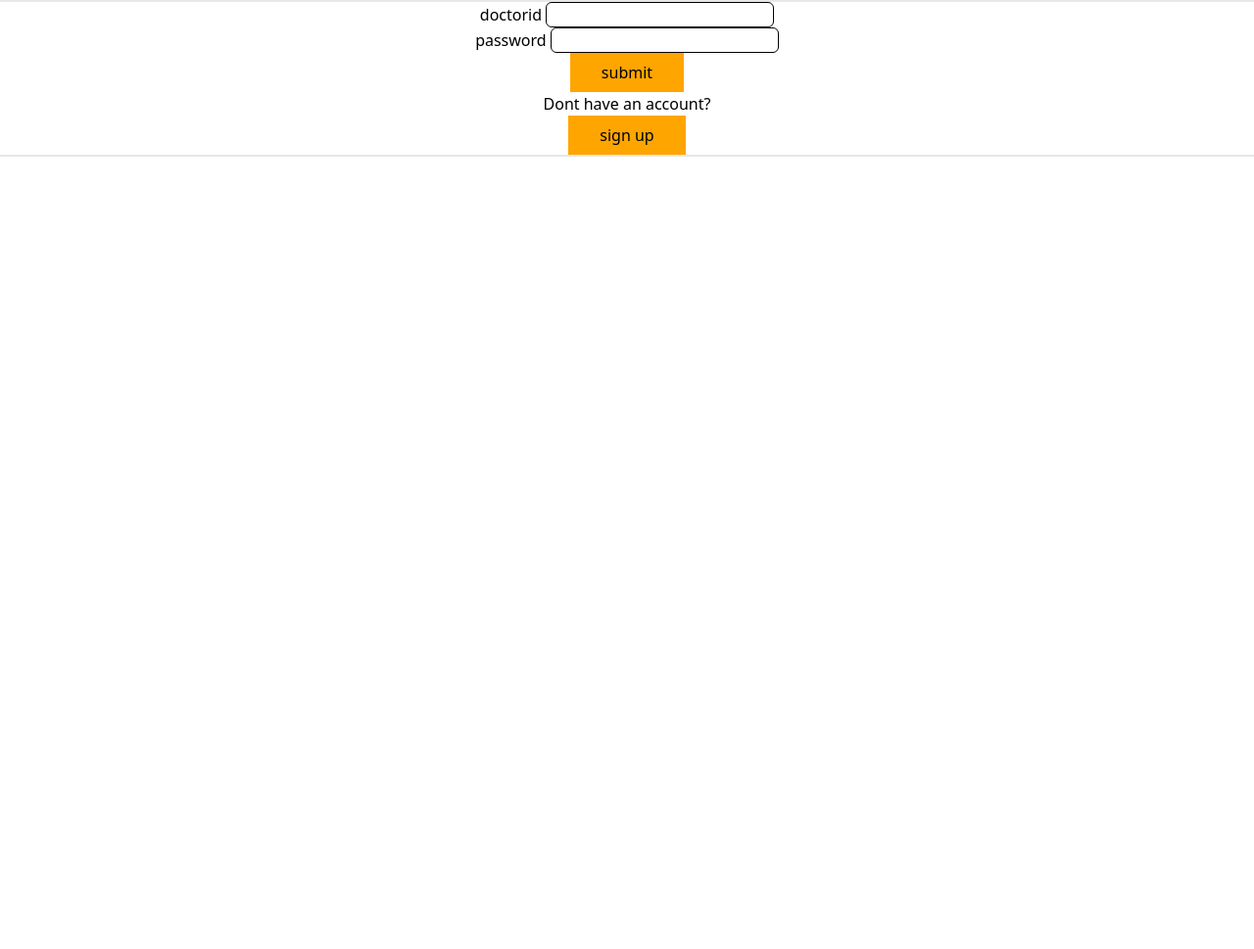
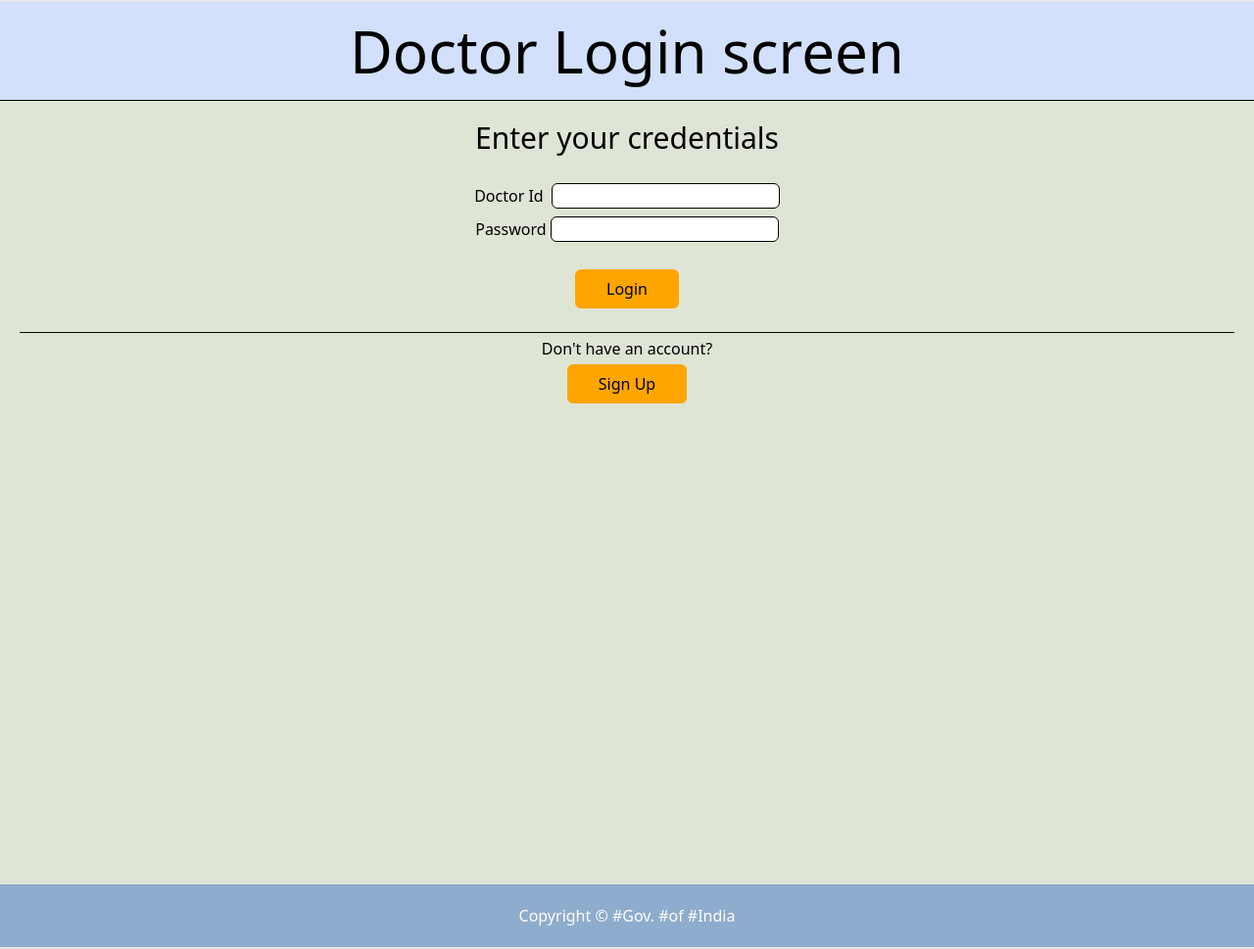
Before and after one commit to charan002/dissertation, a Flask app: page /doc/login in a window 1280 px wide. Shown: the whole page at 98% size. Before the commit the page ends 160 px from the top, so only its background shows below. Run offline with Flask 3, Linux system fonts and the light colour scheme; style sheets or scripts are compiled from the project's sources.

Commit message:
Updates on the Doctor Login screen

```diff
--- a/templates/doctor/login.html
+++ b/templates/doctor/login.html
@@ -3,18 +3,36 @@
 <head>
     <meta charset="UTF-8">
     <meta name="viewport" content="width=device-width, initial-scale=1.0">
-    <title>Document</title>
+    <title>Doctor Login</title>
     <link rel="stylesheet" href="{{ url_for('static', filename='styles/output.css') }}">
 </head>
 <body>
-    <form method="post" action="/doc/login">
-        <label for="doctorid">doctorid</label>
-        <input class="input-box" name="doctorid"/><br/>
-        <label for="password">password</label>
-        <input class="input-box" name="password"/><br/>
-        <button type="submit">submit</button>
-    </form>
-    <p>Dont have an account?</p>
-    <button><a href="/doc/register">sign up</a></button>
+    <header>
+        <h1 class="text-6xl">Doctor Login screen</h1>
+    </header>
+    <hr>
+    <main class="px-5 pt-5 h-screen">
+        <h2 class="text-3xl">Enter your credentials</h2>
+        <br>
+        <form method="post" action="/doc/login">
+            <div class="py-1">
+                <label for="doctorid">Doctor Id</label>
+                <input class="input-box ml-1" name="doctorid"/><br/>
+            </div>
+            <div class="py-1">
+                <label for="password">Password</label>
+                <input class="input-box" name="password"/><br/>
+            </div>
+            <br>
+            <button class="input-box" type="submit">Login</button>
+        </form>
+        <br>
+        <hr>
+        <p class="py-1" >Don't have an account?</p>
+        <button class="input-box"><a href="/doc/register">Sign Up</a></button>
+    </main>
+    <footer>
+        <p>Copyright © #Gov. #of #India</p>
+    </footer>
 </body>
 </html>
--- a/templates/login.html
+++ b/templates/login.html
@@ -3,7 +3,7 @@
 <head>
     <meta charset="UTF-8">
     <meta name="viewport" content="width=device-width, initial-scale=1.0">
-    <title>Login</title>
+    <title>User Login</title>
     <link rel="stylesheet" href="{{ url_for('static', filename='styles/output.css') }}">
 </head>
 <body>
@@ -12,7 +12,7 @@
     </header>
     <hr>
     <main class="px-5 pt-5 h-screen">
-        <h2 class="text-3xl">Enter your user credentials</h2>
+        <h2 class="text-3xl">Enter your credentials</h2>
         <br>
         <form method="post" action="/login" class="border-black" >
             <div class="py-1">
--- a/templates/signup.html
+++ b/templates/signup.html
@@ -3,7 +3,7 @@
 <head>
     <meta charset="UTF-8">
     <meta name="viewport" content="width=device-width, initial-scale=1.0">
-    <title>Document</title>
+    <title>User Sign Up</title>
     <link rel="stylesheet" href="{{ url_for('static', filename='styles/output.css') }}">
 </head>
 <body >
@@ -12,7 +12,7 @@
     </header>
     <hr>
     <main class="px-5 pt-5 h-screen">
-        <h2 class="text-3xl">Enter your details</h2>
+        <h2 class="text-3xl">Enter your Details</h2>
         <br>
         <form method="post" action="/signup" class="border-black">
             <div class="py-1">
```
